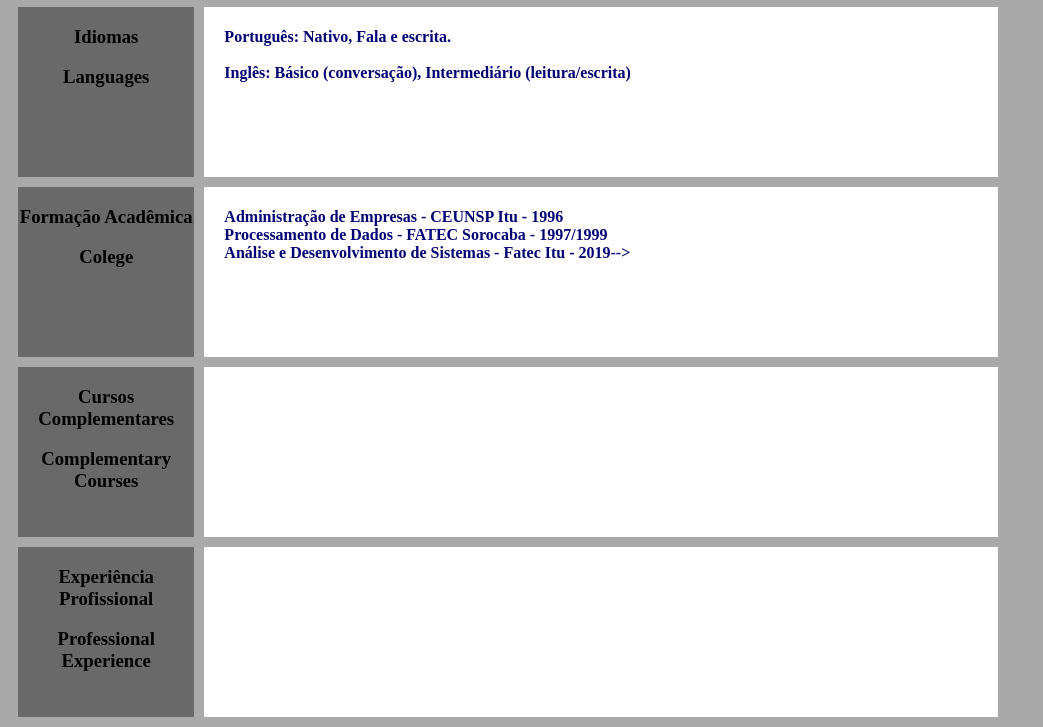
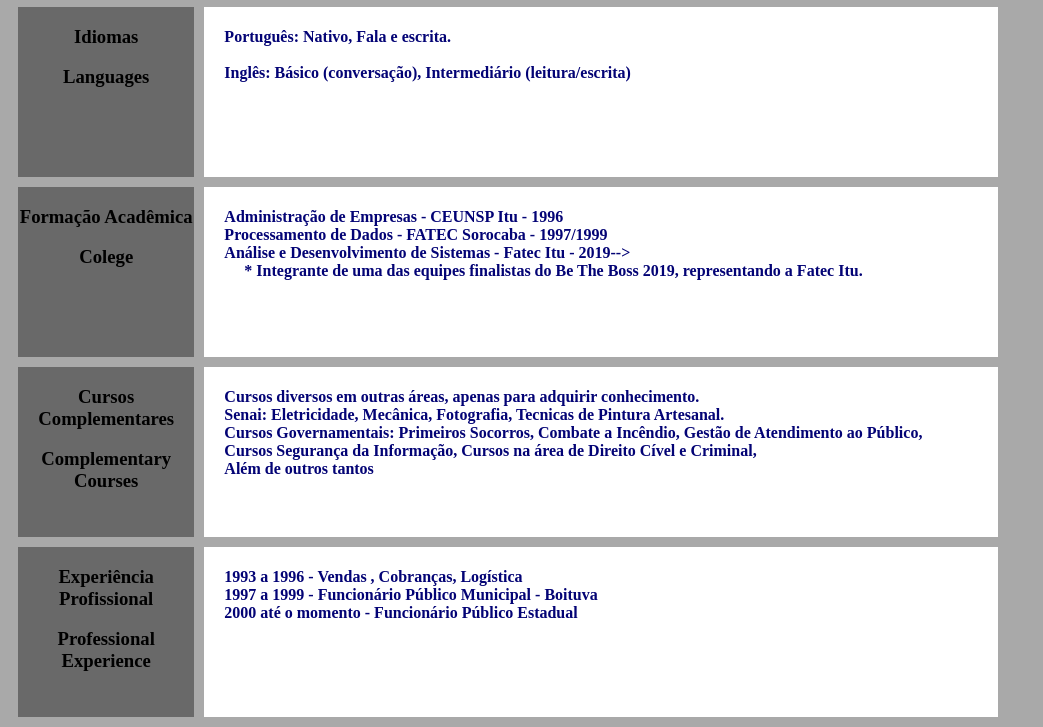
Before and after one commit to Eltonszaftc/CV-Online, a plain HTML site: page index.html in a window 1280 px wide. Shown: the part 723-1450 px from the top of the page, without its empty margins (0-1043 px from the left). Drawn offline with Linux system fonts and the light colour scheme.

Commit message:
preenchimento de todos os campos

```diff
--- a/index.html
+++ b/index.html
@@ -65,31 +65,32 @@
         <div class="container-information">
             <h4>Administração de Empresas - CEUNSP Itu -  1996<br>
                 Processamento de Dados - FATEC Sorocaba - 1997/1999<br>
-                Análise e Desenvolvimento de Sistemas - Fatec Itu - 2019-->
+                Análise e Desenvolvimento de Sistemas - Fatec Itu - 2019--><br><a> * </a>
+                Integrante de uma das equipes finalistas do Be The Boss 2019, representando a Fatec Itu.
+
             </h4>
         </div>
     </div>
     <div class="flex-container"> <!-- Cursos Complementares -->
         <div class="container"><h3>Cursos Complementares</h3><h3>Complementary Courses</h3></div>
         <div class="container-information">
-            <h4>
-
+            <h4> Cursos diversos em outras áreas, apenas para adquirir conhecimento.<br>
+                 Senai: Eletricidade, Mecânica, Fotografia, Tecnicas de Pintura Artesanal.<br>
+                 Cursos Governamentais: Primeiros Socorros, Combate a Incêndio, Gestão de Atendimento ao Público,<br>
+                 Cursos Segurança da Informação, Cursos na área de Direito Cível e Criminal, <br>
+                 Além de outros tantos
             </h4>
         </div>
     </div>
     <div class="flex-container"> <!-- Experiência Profissional -->
         <div class="container"><h3>Experiência Profissional</h3><h3>Professional Experience</h3></div>
         <div class="container-information">
-            <h4>
+            <h4> 1993 a 1996 - Vendas , Cobranças, Logística<br>
+                 1997 a 1999 - Funcionário Público Municipal - Boituva<br>
+                 2000 até o momento - Funcionário Público Estadual
 
             </h4>
         </div>
     </div>
-
-
-
-
-
-
 </body>
 </html>
```
